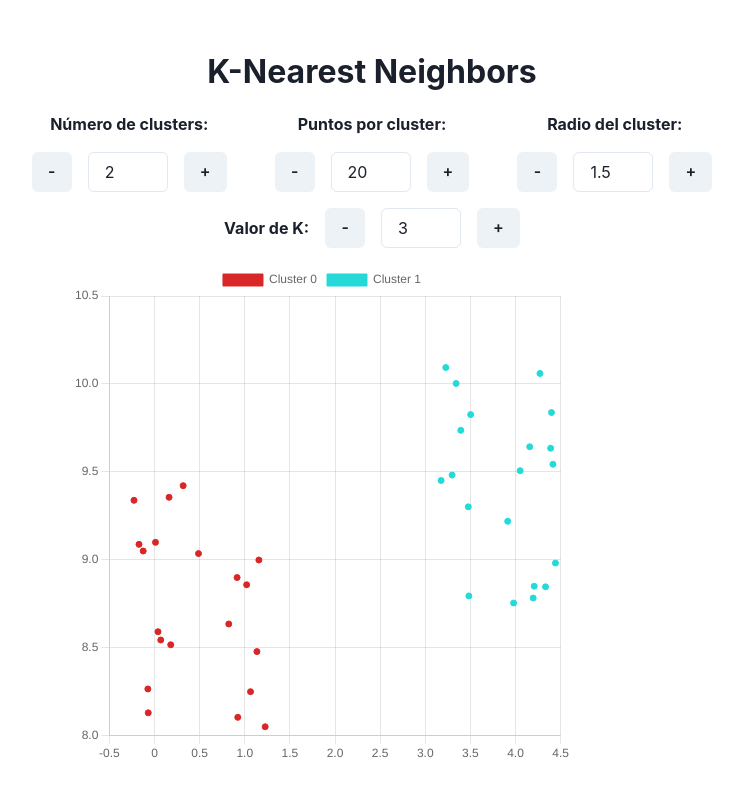
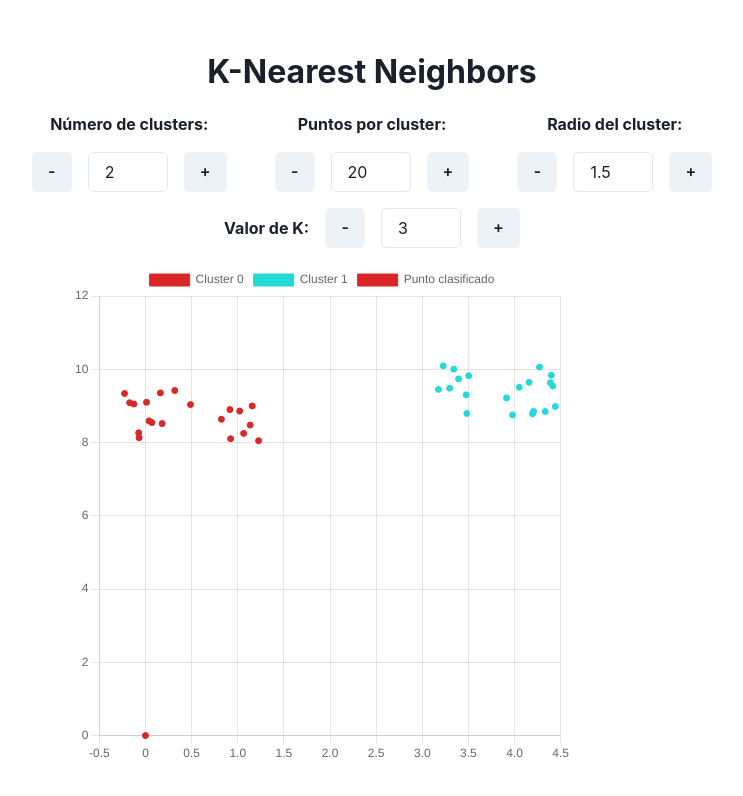
Before and after one commit to Alan-Rodz/KNN, a Next.js app: page / in a window 1280 px wide. Shown: the top 796 px of the page, without its empty margins (268-1011 px from the left). Built offline with nearby package versions, Linux system fonts and the light colour scheme.

Commit message:
Refactor code to separate math functions into a separate module and update UI in LandingPageComponent

```diff
--- a/src/app/math.ts
+++ b/src/app/math.ts
@@ -29,7 +29,8 @@ export const computeEuclideanDistance = (p1: DataPoint, p2: DataPoint) => Math.s
 // == KNN =========================================================================
 export const classifyUsingKNN = (points: DataPoint[], classifiedPoint: DataPoint, nearestNeighborAmount: number) => {
   const distances = points.map((d) => ({ point: d, distance: computeEuclideanDistance(classifiedPoint, d) }));
-  const sortedDistances = { ...distances.sort((a, b) => a.distance - b.distance) };
+  const sortedDistances = [ ...distances.sort((a, b) => a.distance - b.distance) ];
+  console.log(sortedDistances)
   const nearestNeighbors = sortedDistances.slice(0, nearestNeighborAmount);
 
   const labelCounts = nearestNeighbors.reduce((acc, curr) => {
--- a/src/app/page.tsx
+++ b/src/app/page.tsx
@@ -5,7 +5,8 @@ import { BarController, BarElement, CategoryScale, ChartData, Chart as ChartJS,
 import { ChangeEvent, useEffect, useState } from 'react';
 import { Chart } from 'react-chartjs-2';
 
-import { generateData } from './math';
+import { classifyUsingKNN, generateData } from './math';
+import { DataPoint } from './type';
 
 // ********************************************************************************
 // == Constant ====================================================================
@@ -28,6 +29,8 @@ const LandingPageComponent: React.FC = () => {
   const [clusterRadius, setClusterRadius] = useState(1.5);
   const [k, setK] = useState(3);
   const [data, setData] = useState(() => generateData({ clusterCount, pointsPerCluster, clusterRadius }));
+
+  const [clickedPoint, setClickedPoint] = useState<DataPoint>({ label: 0, x: 0, y: 0 });
 
   // -- Effect --------------------------------------------------------------------
   useEffect(() => {
@@ -58,13 +61,20 @@ const LandingPageComponent: React.FC = () => {
 
   // -- UI ------------------------------------------------------------------------
   const shownData: ChartData = {
-    datasets: data.labels.map((label, idx) => ({
+    datasets: [...data.labels.map((label, idx) => ({
       backgroundColor: data.labelColors[idx],
       borderColor: data.labelColors[idx],
       borderWidth: 1,
       data: data.points.filter((point) => point.label === label).map((point) => ({ x: point.x, y: point.y })),
       label: `Cluster ${label}`,
-    }))
+    })),
+    {
+      backgroundColor: data.labelColors[clickedPoint.label],
+      borderColor: data.labelColors[clickedPoint.label],
+      borderWidth: 1,
+      data: [clickedPoint],
+      label: 'Punto clasificado',
+    }]
   };
   return (
     <Center flexDir='column' gap='1em' paddingY='3em'>
@@ -102,7 +112,7 @@ const LandingPageComponent: React.FC = () => {
       <Center gap='1em'>
         <Text fontWeight='bold' width='fit-content'>Valor de K:</Text>
         <Button onClick={() => setK(Math.max(k - 1, 1))}>-</Button>
-        <Input type='number' value={k} width='5em' />
+        <Input onChange={(e) => setK(Math.max(k-1, Number(e.target.value)))} type='number' value={k} width='5em' />
         <Button onClick={() => setK(k + 1)}>+</Button>
       </Center>
 
@@ -111,6 +121,16 @@ const LandingPageComponent: React.FC = () => {
           data={shownData}
           height={400}
           width={400}
+          options={{
+            onClick: (event, elements, chart) => {
+              const dataX = chart.scales.x.getValueForPixel(event.x ?? 0);
+              const dataY = chart.scales.y.getValueForPixel(event.y ?? 0);
+              if (!dataX || !dataY) return/*cannot continue*/;
+
+              const label = Number(classifyUsingKNN(data.points, { label: 0, x: dataX, y: dataY }, k));
+              setClickedPoint({ label, x: dataX, y: dataY });
+            }
+          }}
           type='scatter'
         />
       </Box>
```
